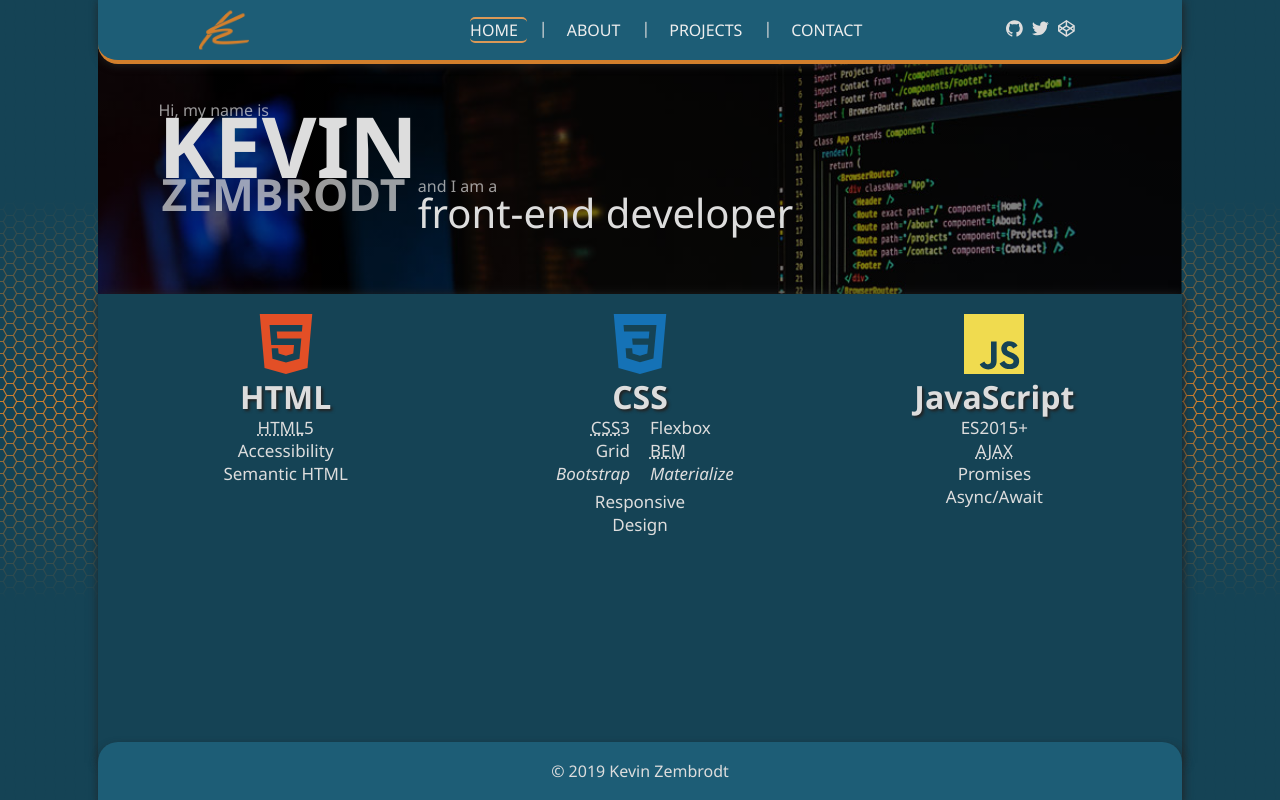
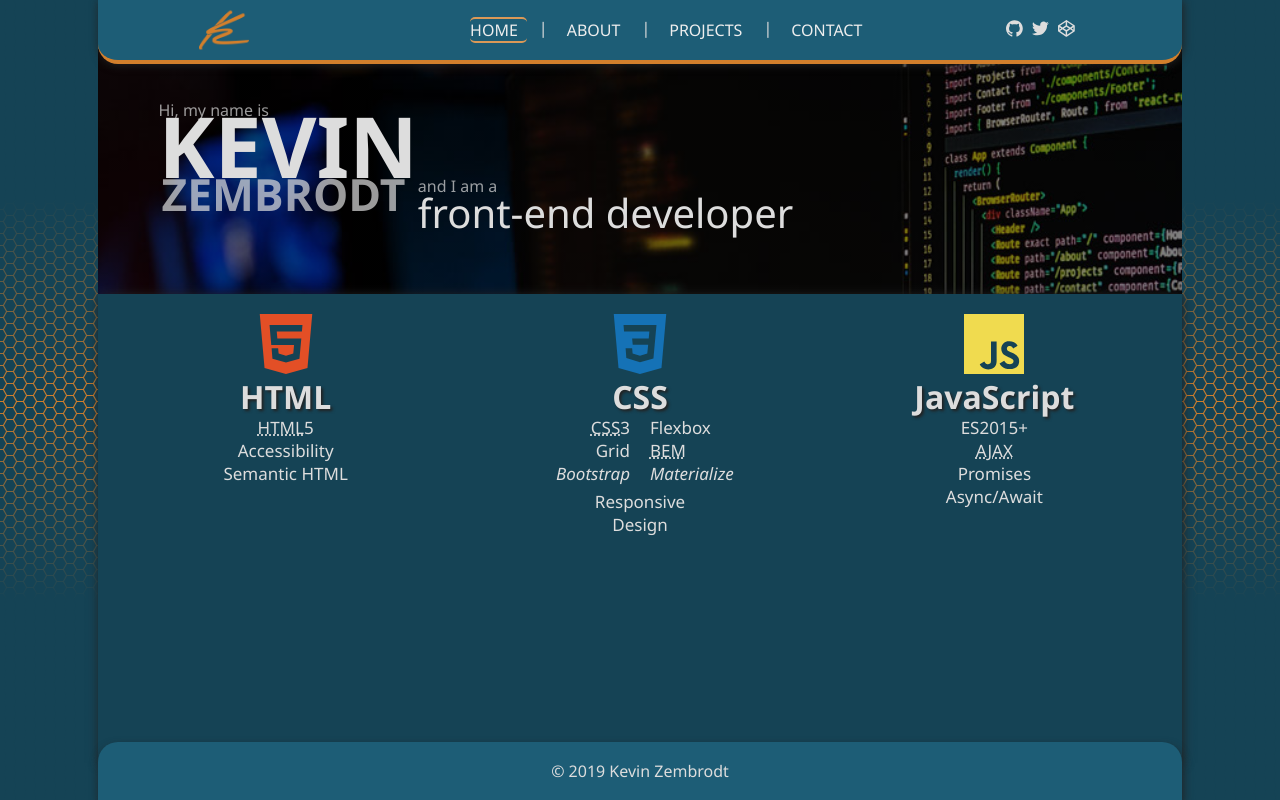
Before and after one commit to Nixikaz/portfolio-react, a React (Create React App) app: page / in a window 1280 px wide. Built offline with nearby package versions, Linux system fonts and the light colour scheme.

Commit message:
edited spring animations

```diff
--- a/src/components/Hero.js
+++ b/src/components/Hero.js
@@ -5,20 +5,20 @@ import '../images/code_hero.jpg';
 export default class Hero extends Component {
   render() {
     return (
-      <Spring
-        from={{ height: 800, opacity: 0 }}
-        to={{ height: 250, opacity: 1 }}
-        config={{ friction: 100, duration: 800 }}
-      >
-        {({ height, opacity }) => (
-          <div className="hero" style={{ height }}>
-            <div className="hero__grid" style={{ opacity }}>
+      <Spring from={{ height: 700 }} to={{ height: 250 }} config={{ friction: 100, delay: 900, duration: 700 }}>
+        {height => (
+          <div className="hero" style={height}>
+            <Spring from={{ opacity: 0 }} to={{ opacity: 1 }} config={{ friction: 100, duration: 800 }}>
+              {props => (
+                <div className="hero__grid" style={props}>
                   <span className="hero__intro">Hi, my name is</span>
                   <span className="hero__firstname">Kevin</span>
                   <span className="hero__and">and I am a</span>
                   <span className="hero__lastname">Zembrodt</span>
                   <span className="hero__webdev">front-end developer</span>
                 </div>
+              )}
+            </Spring>
           </div>
         )}
       </Spring>
--- a/src/components/Home.js
+++ b/src/components/Home.js
@@ -10,24 +10,24 @@ export default class Home extends Component {
     const animateTo = { opacity: 1, transform: 'translateY(0)' };
     return (
       <main className="content">
-        <Spring from={animateFrom} to={animateTo} config={{ delay: 1300, duration: 300, tension: 100, friction: 14 }}>
+        <Spring from={animateFrom} to={animateTo} config={{ delay: 1700, duration: 300, tension: 100, friction: 14 }}>
           {props => (
             <section className="card__section" style={props}>
               <Html />
             </section>
           )}
         </Spring>
-        <Spring from={animateFrom} to={animateTo} config={{ delay: 1600, duration: 300 }}>
+        <Spring from={animateFrom} to={animateTo} config={{ delay: 2000, duration: 300 }}>
           {props => (
             <section className="card__section" style={props}>
               <Css />
             </section>
           )}
         </Spring>
-        <Spring from={animateFrom} to={animateTo} config={{ delay: 1900, duration: 300 }}>
+        <Spring from={animateFrom} to={animateTo} config={{ delay: 2300, duration: 300 }}>
           {props => (
             <section className="card__section" style={props}>
-            <Javascript />
+              <Javascript />
             </section>
           )}
         </Spring>
--- a/src/components/Html.js
+++ b/src/components/Html.js
@@ -1,4 +1,4 @@
-import React, { Component } from 'react'
+import React, { Component } from 'react';
 import html from '../images/html5.svg';
 import { Spring } from 'react-spring/renderprops';
 
@@ -9,34 +9,37 @@ export default class Html extends Component {
   cardToggle = () => {
     this.setState(prevState => ({
       cardSwitched: !prevState.cardSwitched
-    }))
-  }
+    }));
+  };
   render() {
     const toggle = this.state.cardSwitched;
-    const htmlBody = (this.state.cardSwitched) ? (
-      // <Spring to={{opacity: toggle ? 0 : 1}}>
-      //   {props => (
-        <ul>
-          <li><abbr title="HyperText Markup Language">HTML</abbr>5</li>
-          <li>Accessibility</li>
-          <li>Semantic HTML</li>
-        </ul>
-      //   )}
-      // </Spring>
+    const htmlBody = this.state.cardSwitched ? (
+      <ul>
+        <li>
+          <abbr title="HyperText Markup Language">HTML</abbr>5
+        </li>
+        <li>Accessibility</li>
+        <li>Semantic HTML</li>
+      </ul>
     ) : (
-    <Spring from={{opacity: !toggle ? 0 : 1}} to={{opacity: !toggle ? 1 : 0}}>
-      {props => (<p style={props}>I have over 20 years experience with HTML. I have created web sites using tables for layouts, before CSS was a standard. I understand how semantic HTML is not only easier to read, but is also used to improve accessability.  </p>)}</Spring>
-    )
+      <Spring from={{ opacity: 0 }} to={{ opacity: 1 }} config={{ duration: 500 }}>
+        {props => (
+          <p style={props}>
+            I have over 20 years experience with HTML. I have created web sites using tables for layouts, before CSS was
+            a standard. I understand how semantic HTML is not only easier to read, but is also used to improve
+            accessability.{' '}
+          </p>
+        )}
+      </Spring>
+    );
     return (
-      <div className="card">
+      <div className="card" onClick={this.cardToggle}>
         <div className="card__title">
-          <button onClick={this.cardToggle}><img className="image__html" src={html} alt="HTML5" /></button>
+          <img className="image__html" src={html} alt="HTML5" />
           <h1>HTML</h1>
         </div>
-        <div className="card__body">
-          {htmlBody}
-        </div>
+        <div className="card__body">{htmlBody}</div>
       </div>
-    )
+    );
   }
 }
--- a/src/index.css
+++ b/src/index.css
@@ -2,7 +2,7 @@ html {
   box-sizing: border-box;
   font-weight: 500;
   font-size: 10px;
-  height: 100%;
+  height: 100vh;
 }
 *,
 *:before,
@@ -16,6 +16,7 @@ html {
   overflow-y: scroll;
 }
 body {
+  background-color: #154355;
   background: fixed linear-gradient( #154355 25%, #d27f2c 50%, #154355 75%);
   margin: 0px;
   min-height: 100%;
@@ -159,7 +160,7 @@ li {
 .hero {
   grid-area: hero;
   background-image: linear-gradient(rgba(0,0,0,0.5), rgba(0,0,0,0.5)), url("./images/code_hero.jpg");
-  background-size: 100%;
+  background-size: 100vw;
   transform: translateY(-1.5rem);
   text-transform: uppercase;
   overflow: hidden;
@@ -460,6 +461,9 @@ section p img {
   color: #ddd;
   overflow: hidden;
 }
+.card--click {
+  cursor: pointer;
+}
 .card__title {
   text-align: center;
   grid-area: card__header;
@@ -479,12 +483,10 @@ section p img {
 }
 .card__body p {
   letter-spacing: normal;
+  font-size: 1.5rem;
+  line-height: 2rem;
   margin-top: 0;
   padding-top: 0;
-}
-.card__title button {
-  border: none;
-  background: #154355;
 }
 .card--hover:hover {
   transform: translate(-0.2rem, -0.2rem);
@@ -634,6 +636,9 @@ footer {
   #contact h1 {
     margin: auto;
   }
+  .hero {
+    background-position-x: -60vw;
+  }
 }
 @media screen and (max-width: 980px) {
   .hero__grid {
@@ -646,6 +651,9 @@ footer {
   'hero_and'
   'hero_front';
   margin: 4rem 0 0 0;
+  }
+  .hero {
+    background-size: 100vh;
   }
   .hero__intro {
     padding-bottom: 1rem;
```
Lines whose indentation alone changed are shown as unchanged.
